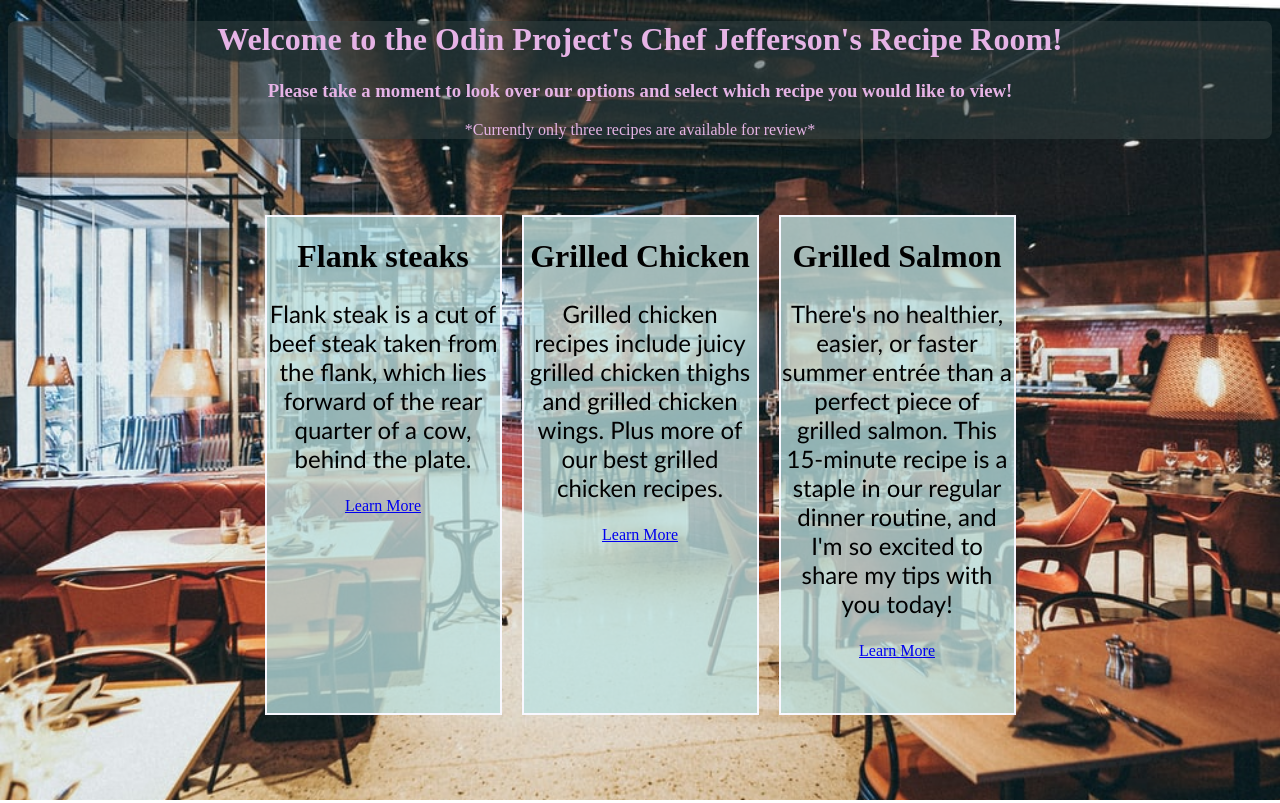
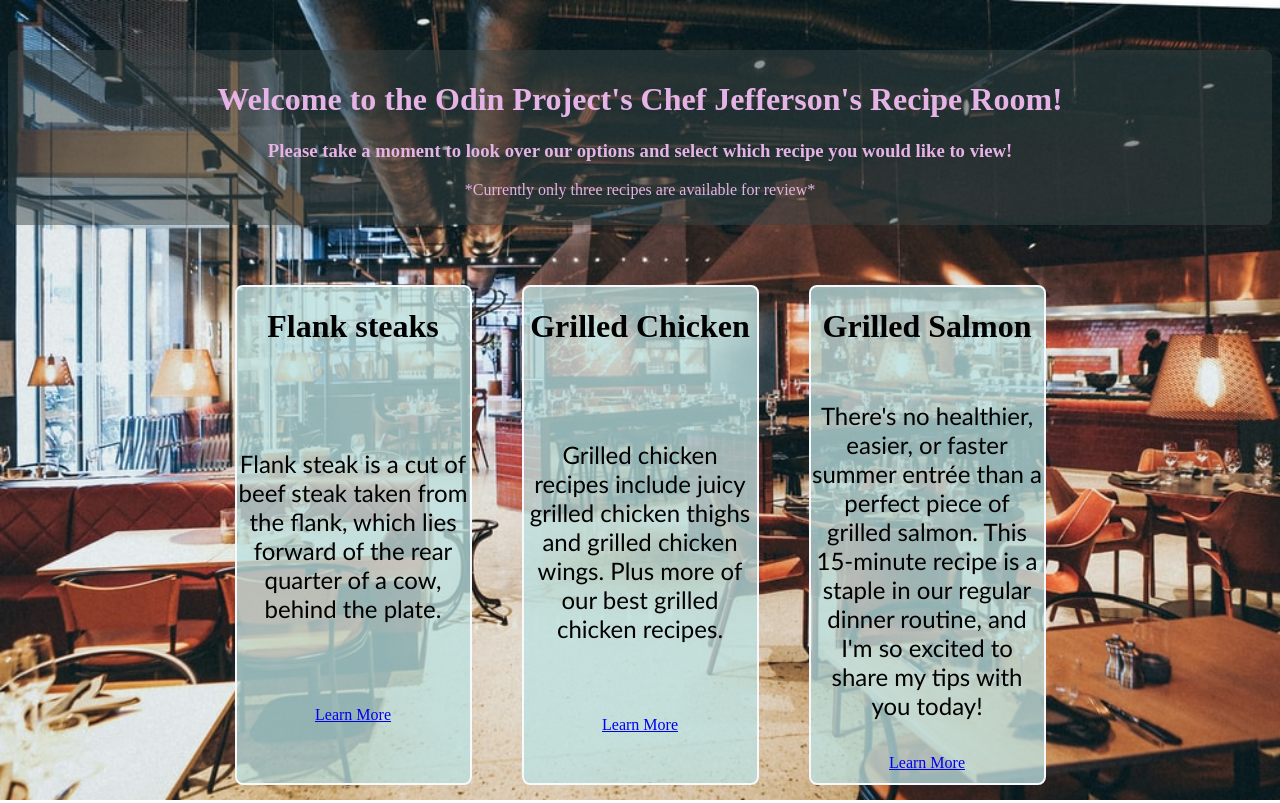
Before and after one commit to jdHettinger/odin-recipes, a plain HTML site: page index.html in a window 1280 px wide. Drawn offline with Linux system fonts and the light colour scheme.

Commit message:
Added more styling, added animations to recipe cards, adjusted center heading

```diff
--- a/css/index-styles.css
+++ b/css/index-styles.css
@@ -20,7 +20,8 @@
     justify-content: center;
     background-color: rgba(57, 68, 68, 0.5);
     border-radius: 8px;
-    flex:auto;
+    margin-top: 50px;
+    padding: 10px;
 }
 
 .headertext{
@@ -41,10 +42,12 @@
     width: 25%;
     height: 500px;
     box-sizing: border-box;
-    margin:10px;
+    margin: 10px 25px;
     border: 2px solid ghostwhite;
     background-color: rgba(188, 226, 226, 0.76);
     text-align: center;
+    border-radius: 8px;
+    display: grid;
 }
 
 .rbox > p{
@@ -54,5 +57,10 @@
 }
 
 .rbox > a{
+    justify-self: center;
+}
 
+.rbox:hover{
+    transform: scale(1.15);
+    box-shadow: 10px 5px 5px palevioletred;
 }
```
